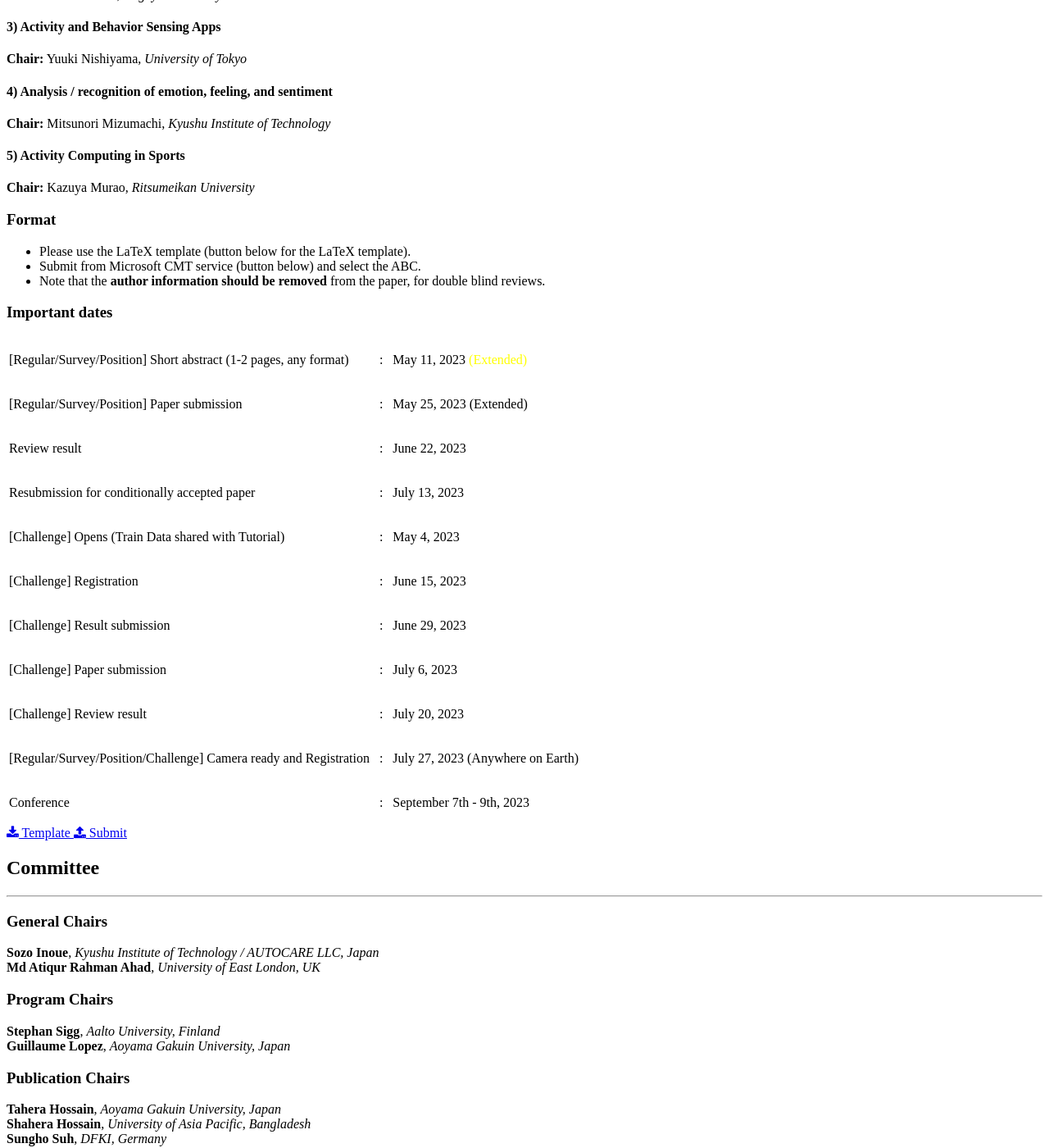
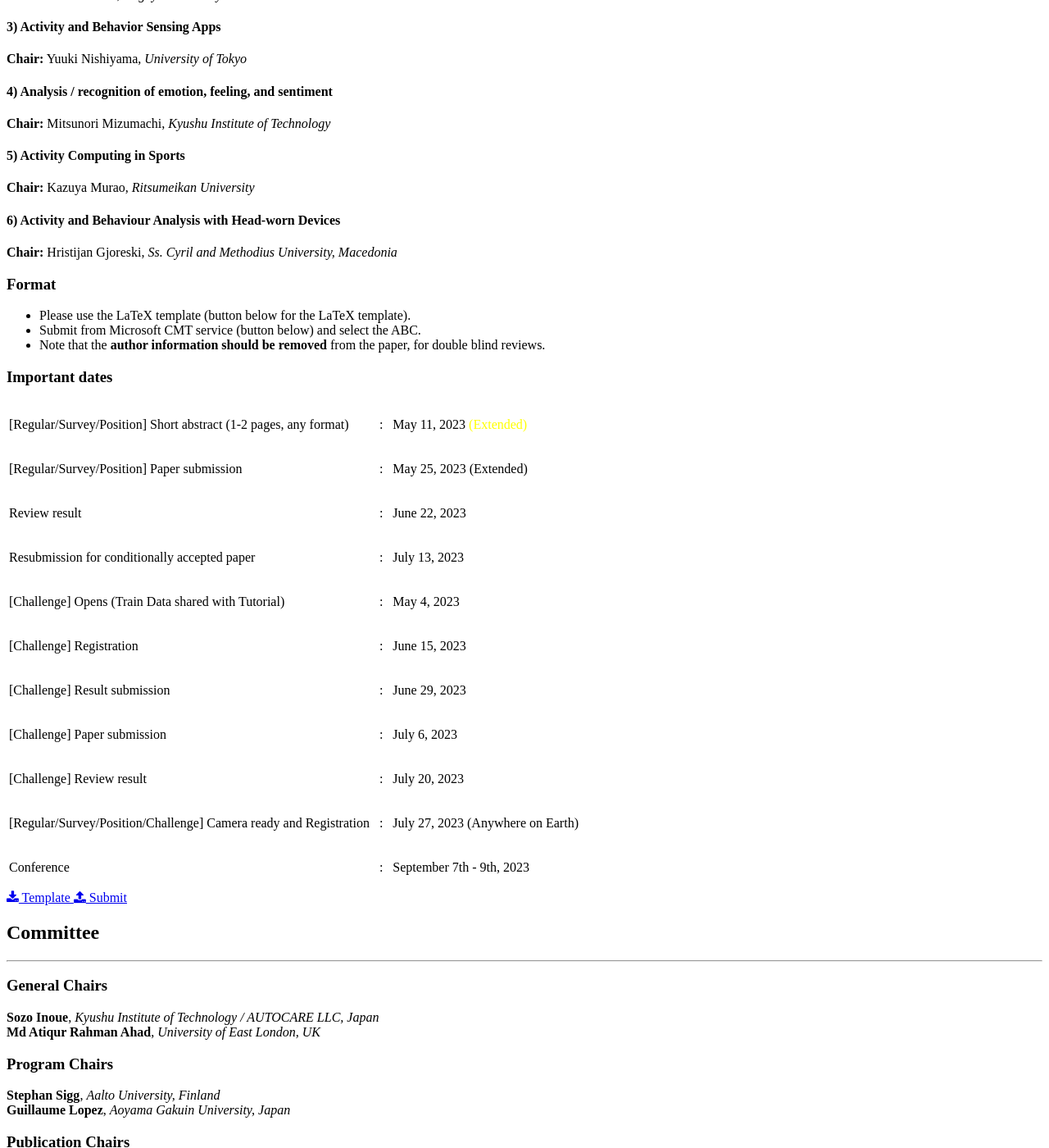
Before and after one commit to abc-research/abc-research.github.io, a Jekyll site: the page built from _posts/2014-07-14-project-5.markdown, in a window 1280 px wide and 1400 px high, scrolled down 1288 px. Shown: the whole window at 82% size. Built offline with Jekyll 4.4.1, drawn with Linux system fonts in a browser that asks for light colours; part of the change alters nothing that is shown; some of the changed text lies outside the part shown.

Commit message:
Update _config.yml

```diff
--- a/_config.yml
+++ b/_config.yml
@@ -349,7 +349,7 @@ committee:
       - name: Shahera Hossain
         affil: University of Asia Pacific, Bangladesh
       - name: Sungho Suh
-        affil: DFKI, Germany
+        affil: RPTU / DFKI, Germany
 # - role: Local Organization Chair (TBA)
 #    member:
 #      - name: Phond Phunchongharn
@@ -357,7 +357,7 @@ committee:
   - role: Organizating Chair
     member:
       - name: Vitor Fortes Rey
-        affil: DFKI, Germany
+        affil: RPTU / DFKI, Germany
   #- role: Local Arrangement Committee
   #  member:
   #    - name: Abdulrazaq Abba
@@ -391,7 +391,7 @@ committee:
       - name: Nobuo Kawaguchi
         affil: Nagoya University, Japan
       - name: Paul Lukowicz
-        affil: DFKI, Germany
+        affil: RPTU / DFKI, Germany
   - role: Secretaries
     member:
        - name: Muhammad Fikry
@@ -543,6 +543,9 @@ cfp:
     - title: "5) Activity Computing in Sports"
       chair: Kazuya Murao
       affiliation: Ritsumeikan University
+    - title: "6) Activity and Behaviour Analysis with Head-worn Devices"
+      chair: Hristijan Gjoreski
+      affiliation: Ss. Cyril and Methodius University, Macedonia
   format:
 #     - item: "<b>Regular papers</b>: 8-20 pages in single column"
 #     - item: "<b>Survey papers</b>: 10-20 pages in single column"
```
